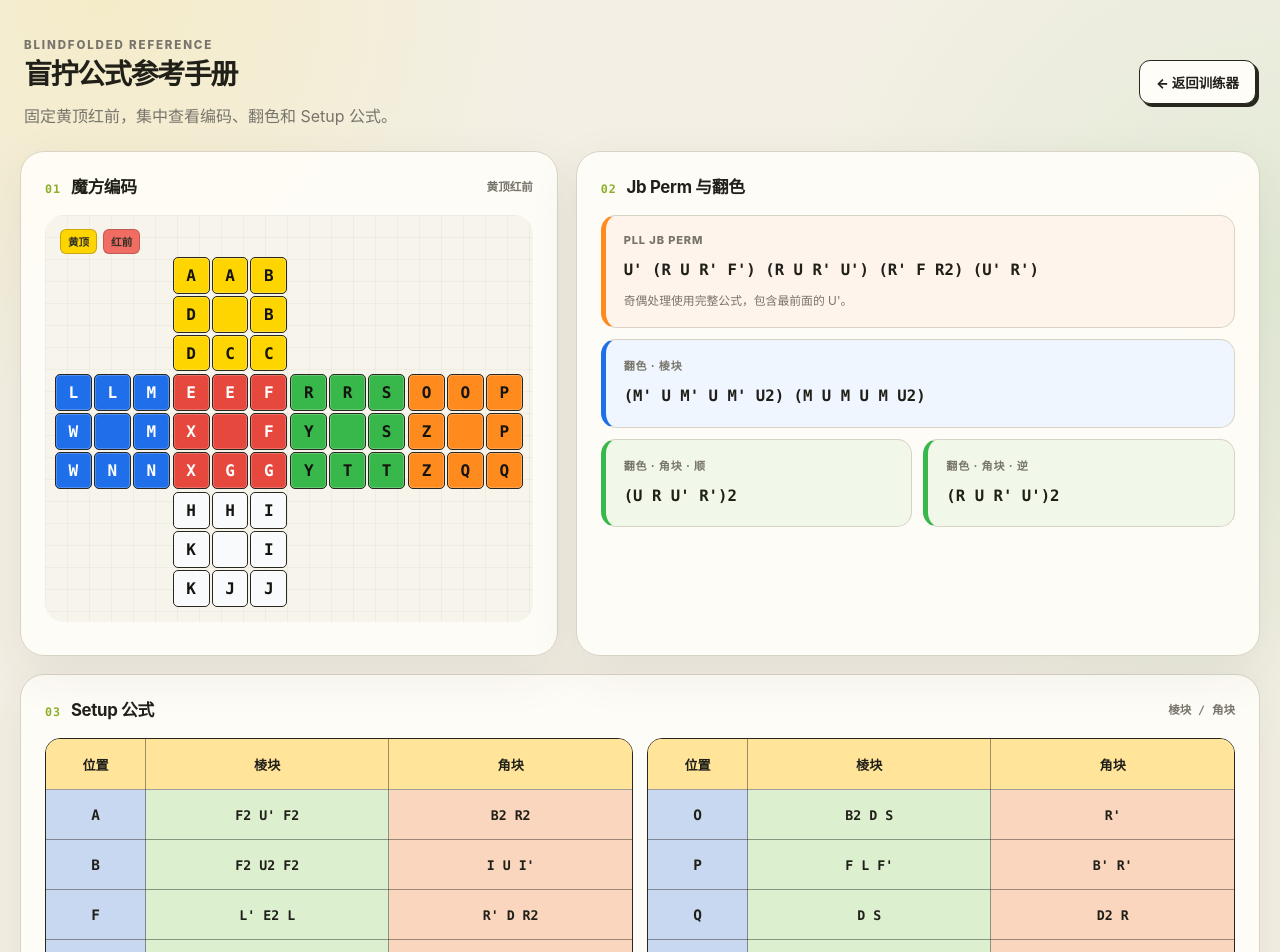
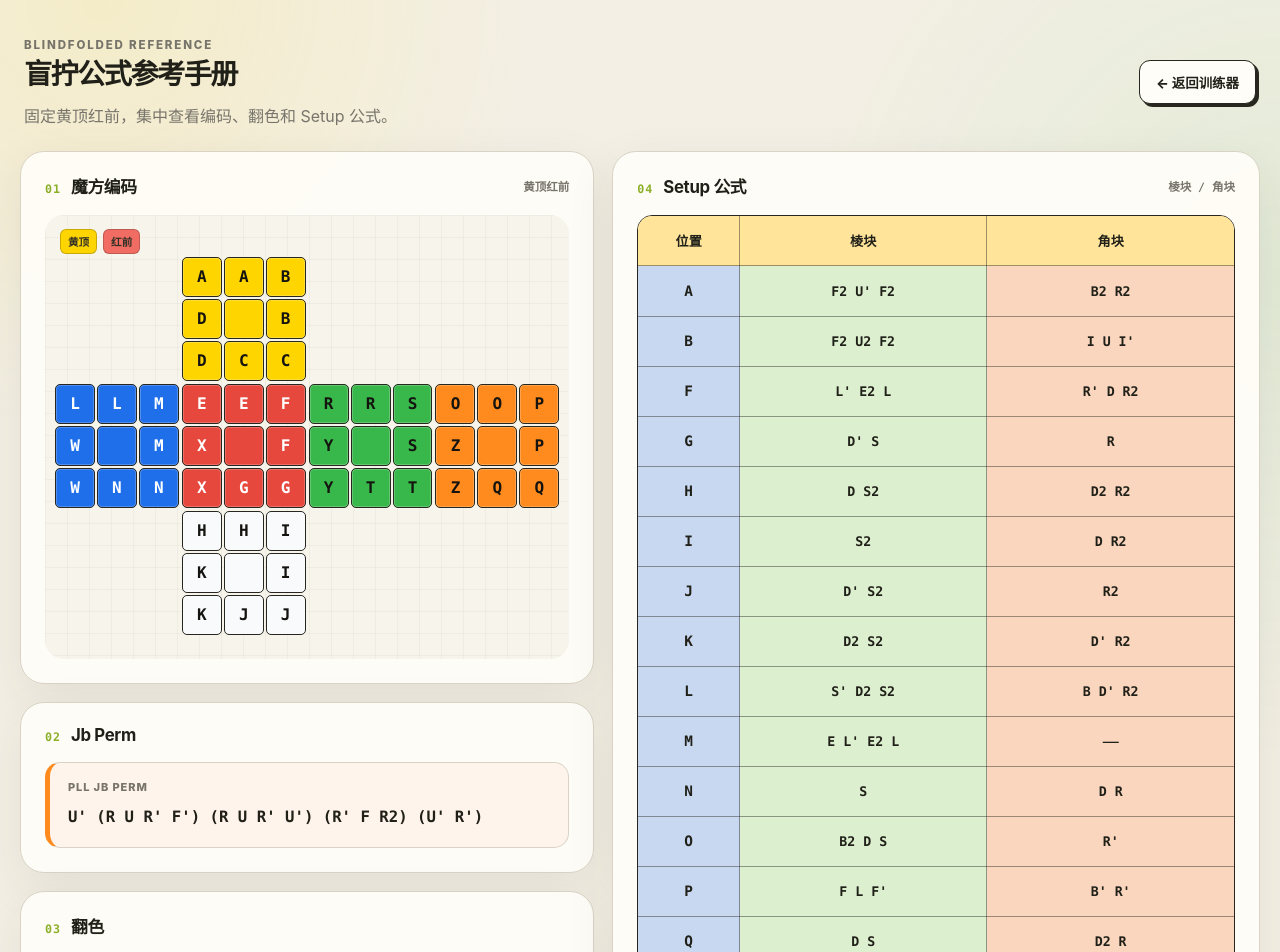
Before and after one commit to caizilong/Blindfolded, a Next.js app: page /reference in a window 1280 px wide. Shown: the top 952 px of the page. Built offline with nearby package versions, Linux system fonts and the light colour scheme.

Commit message:
Refine formula reference layout

```diff
--- a/app/globals.css
+++ b/app/globals.css
@@ -780,11 +780,18 @@ input:focus-visible + .switch-track {
   background: var(--panel);
 }
 
-.reference-overview-grid {
+.reference-page-grid {
   display: grid;
-  grid-template-columns: minmax(400px, 0.88fr) minmax(520px, 1.12fr);
+  grid-template-columns: minmax(0, 0.94fr) minmax(0, 1.06fr);
   gap: 18px;
-  align-items: stretch;
+  align-items: start;
+}
+
+.reference-left-column {
+  display: flex;
+  min-width: 0;
+  flex-direction: column;
+  gap: 18px;
 }
 
 .reference-panel {
@@ -804,7 +811,6 @@ input:focus-visible + .switch-track {
 
 .reference-cube-stage {
   min-height: 0;
-  height: calc(100% - 50px);
   padding: 42px 10px 24px;
 }
 
@@ -850,13 +856,6 @@ input:focus-visible + .switch-track {
   background: #fff4ec;
 }
 
-.jb-formula-card p {
-  margin: 9px 0 0;
-  color: var(--muted);
-  font-size: 0.74rem;
-  line-height: 1.55;
-}
-
 .edge-flip-card {
   border-left: 5px solid var(--blue);
   background: #eff6ff;
@@ -874,13 +873,7 @@ input:focus-visible + .switch-track {
 }
 
 .setup-panel {
-  margin-top: 18px;
-}
-
-.setup-table-grid {
-  display: grid;
-  grid-template-columns: 1fr 1fr;
-  gap: 14px;
+  min-width: 0;
 }
 
 .setup-table-shell {
@@ -953,12 +946,8 @@ input:focus-visible + .switch-track {
     grid-template-columns: 1fr;
   }
 
-  .reference-overview-grid {
+  .reference-page-grid {
     grid-template-columns: 1fr;
-  }
-
-  .reference-cube-stage {
-    height: auto;
   }
 
   .cube-stage {
@@ -1058,8 +1047,7 @@ input:focus-visible + .switch-track {
     padding: 42px 2px 18px;
   }
 
-  .corner-flip-grid,
-  .setup-table-grid {
+  .corner-flip-grid {
     grid-template-columns: 1fr;
   }
 
--- a/app/reference/page.tsx
+++ b/app/reference/page.tsx
@@ -21,10 +21,7 @@ type SetupRow = {
   corner: string | null;
 };
 
-const SETUP_GROUPS: Array<{ label: string; rows: SetupRow[] }> = [
-  {
-    label: "A–N 组",
-    rows: [
+const SETUP_ROWS: SetupRow[] = [
   { position: "A", edge: "F2 U' F2", corner: "B2 R2" },
   { position: "B", edge: "F2 U2 F2", corner: "I U I'" },
   { position: "F", edge: "L' E2 L", corner: "R' D R2" },
@@ -36,11 +33,6 @@ const SETUP_GROUPS: Array<{ label: string; rows: SetupRow[] }> = [
   { position: "L", edge: "S' D2 S2", corner: "B D' R2" },
   { position: "M", edge: "E L' E2 L", corner: null },
   { position: "N", edge: "S", corner: "D R" },
-    ],
-  },
-  {
-    label: "O–Z 组",
-    rows: [
   { position: "O", edge: "B2 D S", corner: "R'" },
   { position: "P", edge: "F L F'", corner: "B' R'" },
   { position: "Q", edge: "D S", corner: "D2 R" },
@@ -51,8 +43,6 @@ const SETUP_GROUPS: Array<{ label: string; rows: SetupRow[] }> = [
   { position: "X", edge: "E L E' L'", corner: "D' B R2" },
   { position: "Y", edge: "L E' L'", corner: "R' D' R" },
   { position: "Z", edge: "L E'2 L'", corner: "B R'" },
-    ],
-  },
 ];
 
 function ReferenceCubeFace({ face }: { face: FaceName }) {
@@ -112,7 +102,8 @@ export default function ReferencePage() {
         </Link>
       </header>
 
-      <div className="reference-overview-grid">
+      <div className="reference-page-grid">
+        <div className="reference-left-column">
           <section className="reference-panel" aria-labelledby="reference-cube-heading">
             <div className="panel-heading-row">
               <div>
@@ -134,33 +125,39 @@ export default function ReferencePage() {
             </div>
           </section>
 
-        <section className="reference-panel" aria-labelledby="formula-heading">
+          <section className="reference-panel" aria-labelledby="jb-heading">
             <div className="panel-heading-row">
               <div>
                 <span className="section-number">02</span>
-              <h2 id="formula-heading">Jb Perm 与翻色</h2>
+                <h2 id="jb-heading">Jb Perm</h2>
               </div>
             </div>
-
-          <div className="formula-stack">
             <article className="formula-card jb-formula-card">
               <span className="formula-label">PLL Jb Perm</span>
               <code>{JB_PERM_REFERENCE}</code>
-              <p>奇偶处理使用完整公式，包含最前面的 U&apos;。</p>
             </article>
+          </section>
 
+          <section className="reference-panel" aria-labelledby="flip-heading">
+            <div className="panel-heading-row">
+              <div>
+                <span className="section-number">03</span>
+                <h2 id="flip-heading">翻色</h2>
+              </div>
+            </div>
+            <div className="formula-stack">
               <article className="formula-card edge-flip-card">
-              <span className="formula-label">翻色 · 棱块</span>
+                <span className="formula-label">棱块</span>
                 <code>(M&apos; U M&apos; U M&apos; U2) (M U M U M U2)</code>
               </article>
 
               <div className="corner-flip-grid">
                 <article className="formula-card corner-flip-card">
-                <span className="formula-label">翻色 · 角块 · 顺</span>
+                  <span className="formula-label">角块 · 顺时针</span>
                   <code>(U R U&apos; R&apos;)2</code>
                 </article>
                 <article className="formula-card corner-flip-card">
-                <span className="formula-label">翻色 · 角块 · 逆</span>
+                  <span className="formula-label">角块 · 逆时针</span>
                   <code>(R U R&apos; U&apos;)2</code>
                 </article>
               </div>
@@ -171,17 +168,14 @@ export default function ReferencePage() {
         <section className="reference-panel setup-panel" aria-labelledby="setup-heading">
           <div className="panel-heading-row">
             <div>
-            <span className="section-number">03</span>
+              <span className="section-number">04</span>
               <h2 id="setup-heading">Setup 公式</h2>
             </div>
             <span className="reference-caption">棱块 / 角块</span>
           </div>
-        <div className="setup-table-grid">
-          {SETUP_GROUPS.map((group) => (
-            <SetupTable key={group.label} label={group.label} rows={group.rows} />
-          ))}
+          <SetupTable label="全部位置" rows={SETUP_ROWS} />
+        </section>
       </div>
-      </section>
     </main>
   );
 }
```
Also changed, not shown: 1 other file (tests, documents, lock files or other folders). Lines whose indentation alone changed are shown as unchanged.
